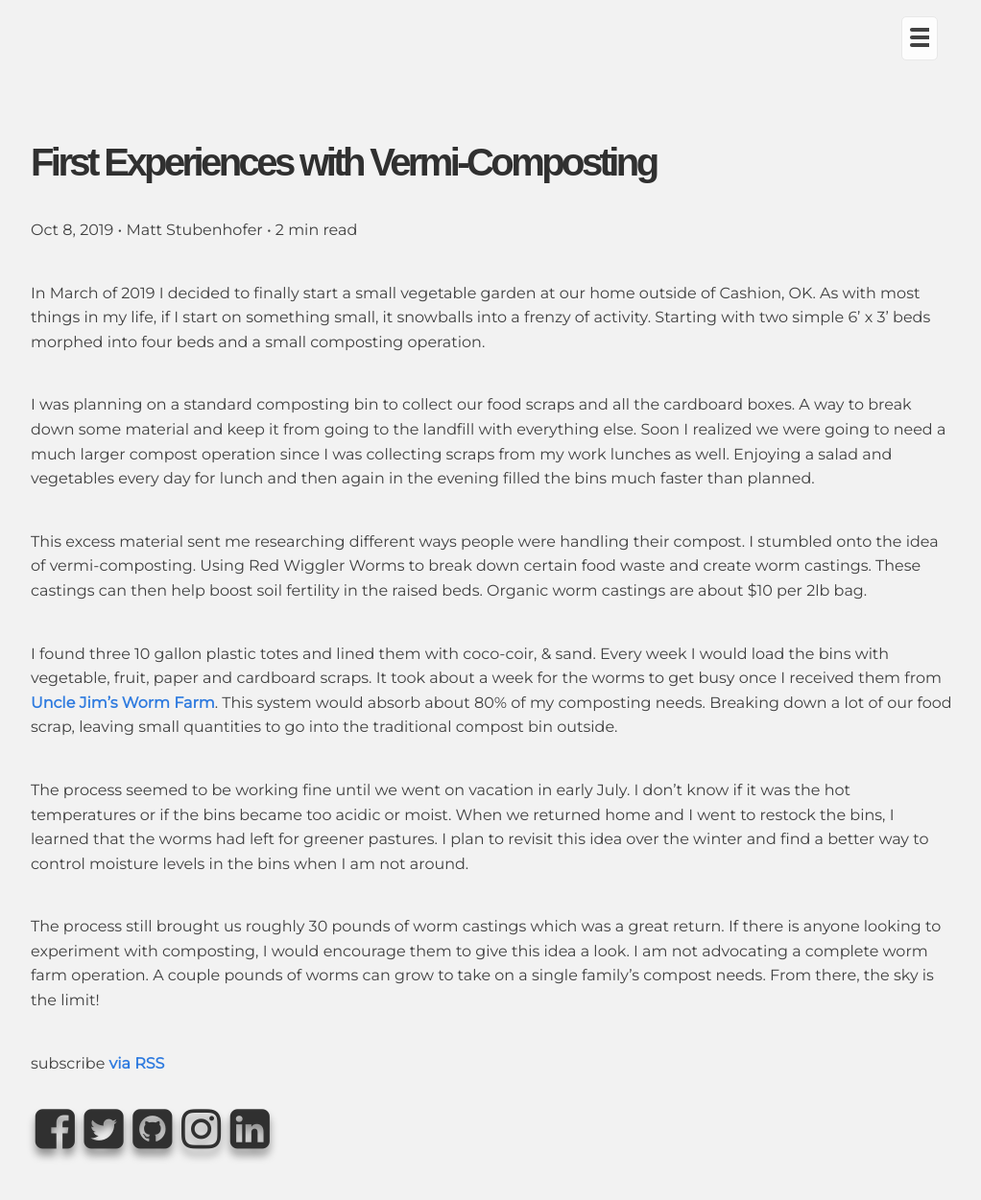
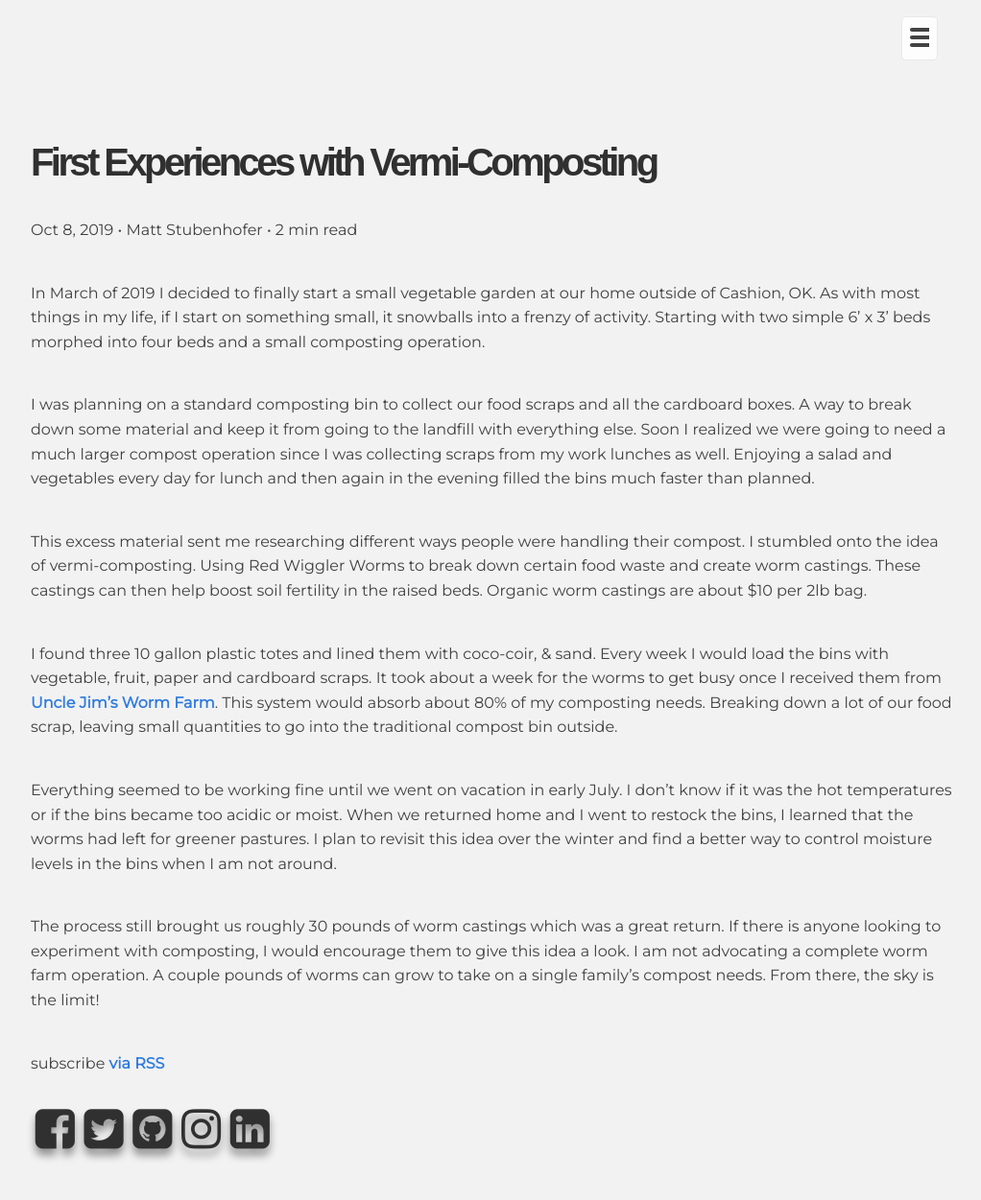
Before and after one commit to mstub/mstub.github.io, a Jekyll site: the page built from _posts/Garden/2019/2019-10-08-first-year-vermicompost.md, in a window 1280 px wide. Shown: the whole page at 96% size, without its empty margins (128-1150 px from the left). Built offline with Jekyll 4.4.1, drawn with Linux system fonts in a browser that asks for light colours.

Commit message:
wording on blog

```diff
--- a/_posts/Garden/2019/2019-10-08-first-year-vermicompost.md
+++ b/_posts/Garden/2019/2019-10-08-first-year-vermicompost.md
@@ -14,6 +14,6 @@ This excess material sent me researching different ways people were handling the
 
 I found three 10 gallon plastic totes and lined them with coco-coir, & sand. Every week I would load the bins with vegetable, fruit, paper and cardboard scraps. It took about a week for the worms to get busy once I received them from [Uncle Jim's Worm Farm](https://unclejimswormfarm.com/). This system would absorb about 80% of my composting needs. Breaking down a lot of our food scrap, leaving small quantities to go into the traditional compost bin outside.
 
-The process seemed to be working fine until we went on vacation in early July. I don't know if it was the hot temperatures or if the bins became too acidic or moist. When we returned home and I went to restock the bins, I learned that the worms had left for greener pastures. I plan to revisit this idea over the winter and find a better way to control moisture levels in the bins when I am not around.
+Everything seemed to be working fine until we went on vacation in early July. I don't know if it was the hot temperatures or if the bins became too acidic or moist. When we returned home and I went to restock the bins, I learned that the worms had left for greener pastures. I plan to revisit this idea over the winter and find a better way to control moisture levels in the bins when I am not around.
 
 The process still brought us roughly 30 pounds of worm castings which was a great return. If there is anyone looking to experiment with composting, I would encourage them to give this idea a look. I am not advocating a complete worm farm operation. A couple pounds of worms can grow to take on a single family's compost needs. From there, the sky is the limit!
```
Also changed, not shown: 2 other files.
